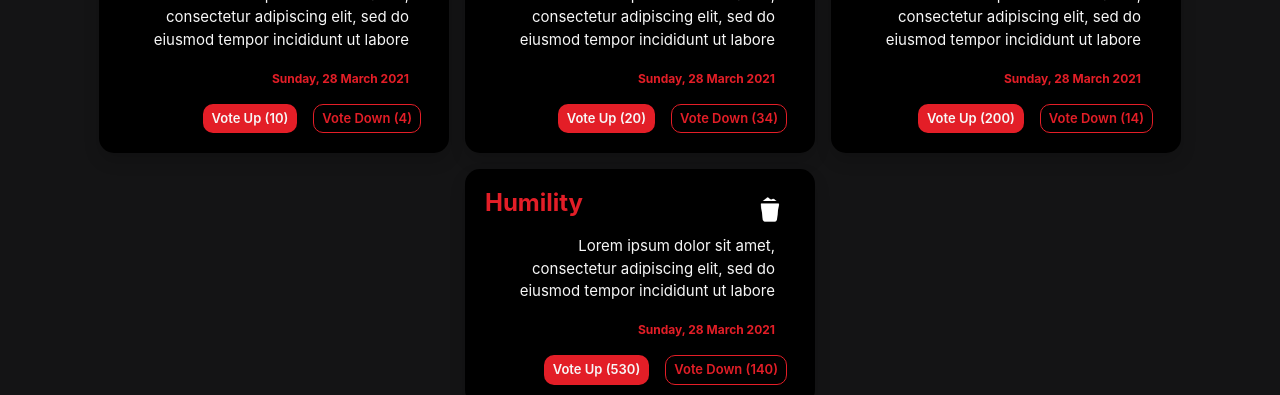
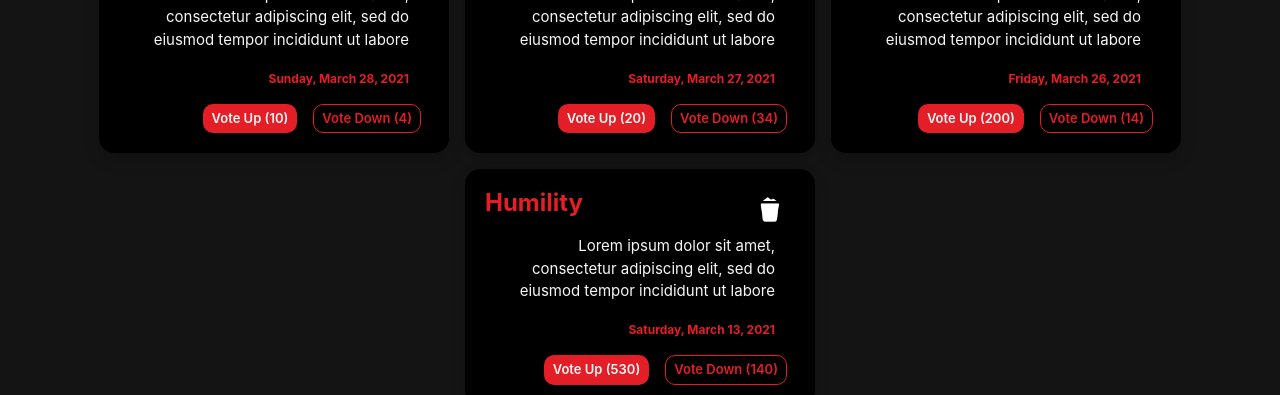
Before and after one commit to g90tony/quote-manager, an Angular app: page / in a window 1280 px wide. Shown: the part 186-581 px from the top of the page. Built offline with nearby package versions, Linux system fonts and the light colour scheme.

Commit message:
edited code to allow piping functionality

```diff
--- a/src/app/quote-form/quote-form.component.ts
+++ b/src/app/quote-form/quote-form.component.ts
@@ -10,7 +10,7 @@ import { Quote } from '../quote';
 export class QuoteFormComponent implements OnInit {
   @Output() addQuote = new EventEmitter<Quote>();
 
-  newQuote = new Quote(0, '', '', '', 0, 0);
+  newQuote = new Quote(0, '', '', Date.now(), 0, 0);
 
   constructor() {}
 
--- a/src/app/quote-grid/quote-grid.component.html
+++ b/src/app/quote-grid/quote-grid.component.html
@@ -12,7 +12,7 @@
       </div>
       <p class="card-text quote-description">{{ quote.description }}</p>
       <div class="date-row">
-        <p class="date-text">{{ quote.createdON }}</p>
+        <p class="date-text">{{ quote.createdON | date: "fullDate" }}</p>
       </div>
       <div class="votes-row">
         <button
--- a/src/app/quote-grid/quote-grid.component.ts
+++ b/src/app/quote-grid/quote-grid.component.ts
@@ -15,7 +15,7 @@ export class QuoteGridComponent implements OnInit {
         'Lorem ipsum dolor sit amet, consectetur adipiscing elit, sed do eiusmod tempor incididunt ut labore et dolore magna aliqua. Ut enim ad minim veniam, quis nostrud exercitation ullamco laboris nisi ut aliquip ex ea commodo consequat. Duis aute irure dolor in reprehenderit in voluptate velit esse cillum dolore eu fugiat nulla pariatur. Excepteur sint occaecat cupidatat non proident, sunt in culpa qui officia deserunt mollit anim id est laborum.',
       upVotes: 10,
       downVotes: 4,
-      createdON: 'Sunday, 28 March 2021',
+      createdON: 1616959495955,
     },
     {
       id: 2,
@@ -24,7 +24,7 @@ export class QuoteGridComponent implements OnInit {
         'Lorem ipsum dolor sit amet, consectetur adipiscing elit, sed do eiusmod tempor incididunt ut labore et dolore magna aliqua. Ut enim ad minim veniam, quis nostrud exercitation ullamco laboris nisi ut aliquip ex ea commodo consequat. Duis aute irure dolor in reprehenderit in voluptate velit esse cillum dolore eu fugiat nulla pariatur. Excepteur sint occaecat cupidatat non proident, sunt in culpa qui officia deserunt mollit anim id est laborum.',
       upVotes: 20,
       downVotes: 34,
-      createdON: 'Sunday, 28 March 2021',
+      createdON: 1616859495655,
     },
     {
       id: 3,
@@ -33,7 +33,7 @@ export class QuoteGridComponent implements OnInit {
         'Lorem ipsum dolor sit amet, consectetur adipiscing elit, sed do eiusmod tempor incididunt ut labore et dolore magna aliqua. Ut enim ad minim veniam, quis nostrud exercitation ullamco laboris nisi ut aliquip ex ea commodo consequat. Duis aute irure dolor in reprehenderit in voluptate velit esse cillum dolore eu fugiat nulla pariatur. Excepteur sint occaecat cupidatat non proident, sunt in culpa qui officia deserunt mollit anim id est laborum.',
       upVotes: 200,
       downVotes: 14,
-      createdON: 'Sunday, 28 March 2021',
+      createdON: 1616759496955,
     },
     {
       id: 3,
@@ -42,7 +42,7 @@ export class QuoteGridComponent implements OnInit {
         'Lorem ipsum dolor sit amet, consectetur adipiscing elit, sed do eiusmod tempor incididunt ut labore et dolore magna aliqua. Ut enim ad minim veniam, quis nostrud exercitation ullamco laboris nisi ut aliquip ex ea commodo consequat. Duis aute irure dolor in reprehenderit in voluptate velit esse cillum dolore eu fugiat nulla pariatur. Excepteur sint occaecat cupidatat non proident, sunt in culpa qui officia deserunt mollit anim id est laborum.',
       upVotes: 530,
       downVotes: 140,
-      createdON: 'Sunday, 28 March 2021',
+      createdON: 1615659395955,
     },
   ];
 
--- a/src/app/quote.ts
+++ b/src/app/quote.ts
@@ -3,7 +3,7 @@ export class Quote {
     public id: number,
     public title: string,
     public description: string,
-    public createdON: string,
+    public createdON: number,
     public upVotes: number,
     public downVotes: number
   ) {
```
